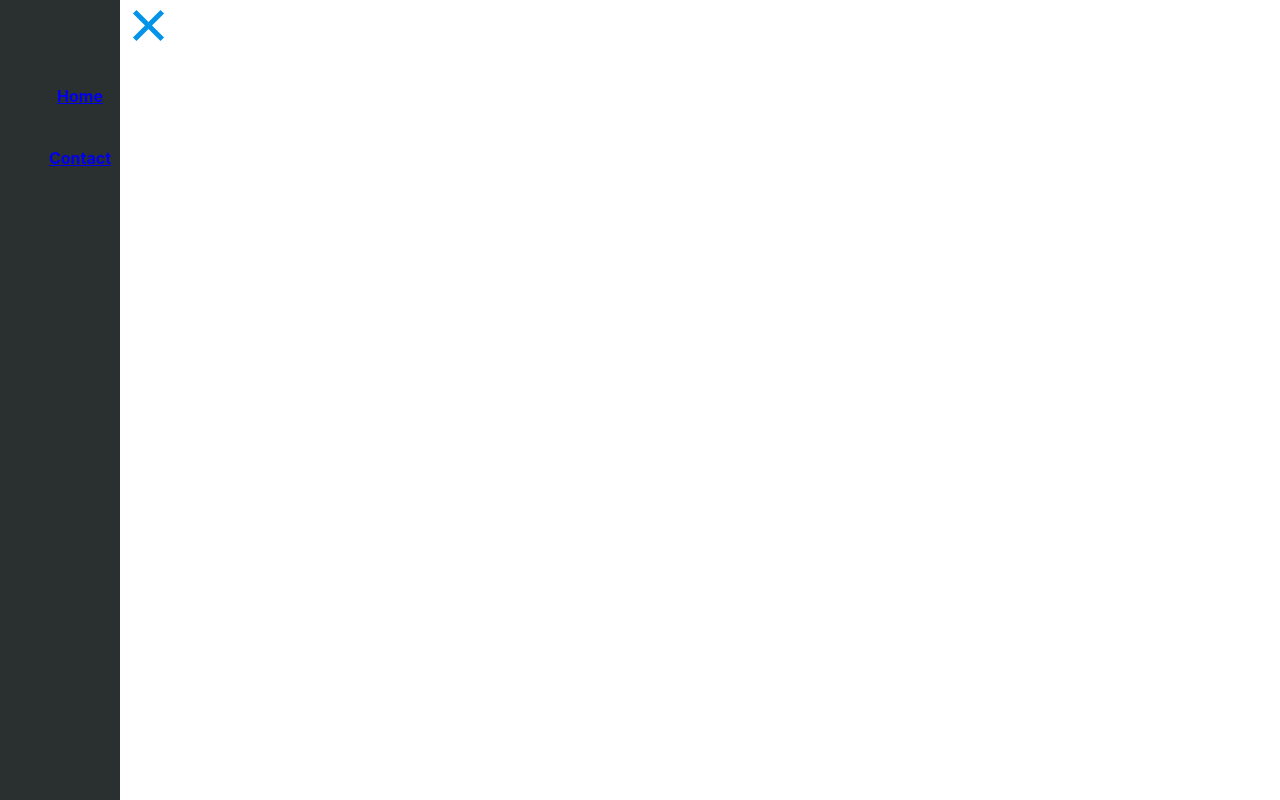
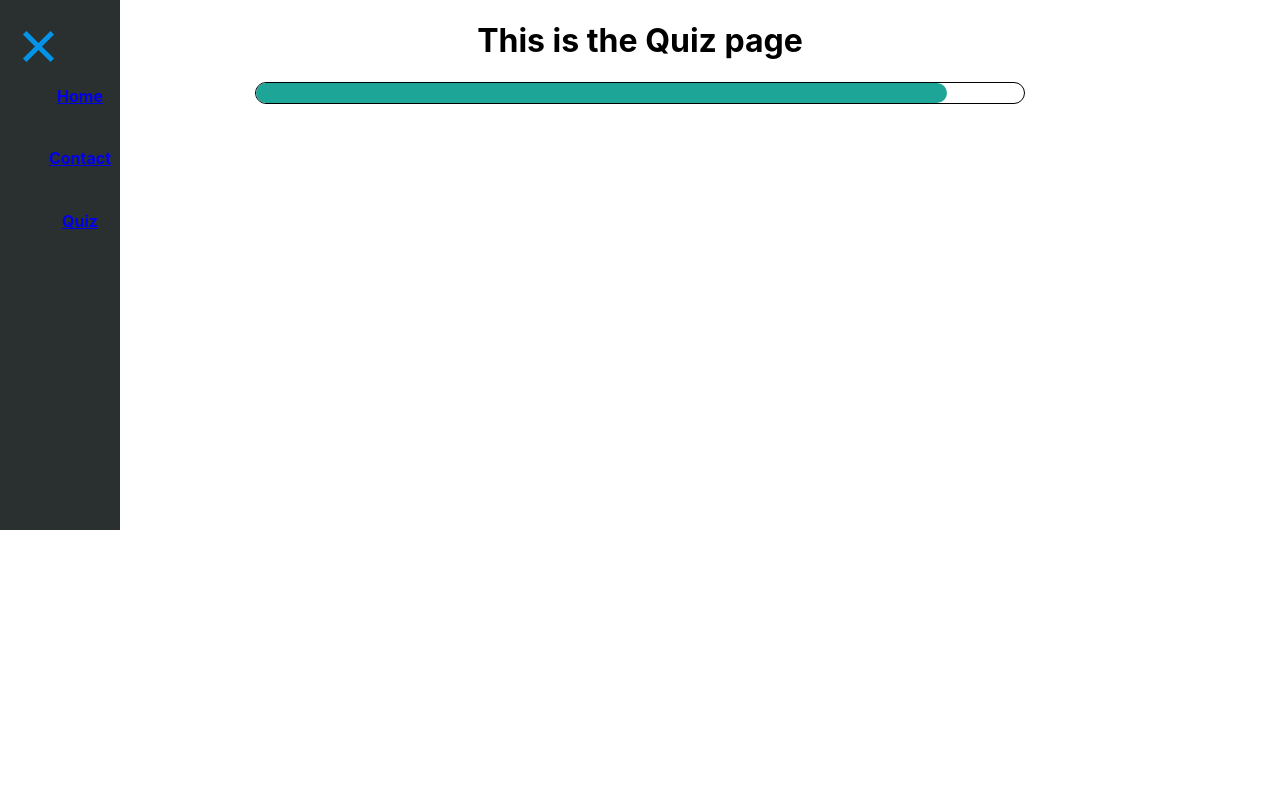
Before and after one commit to sfahadh/Good-Apples-Prototype, a React (Create React App) app: page /quiz in a window 1280 px wide. Both pictures are taken after a click on the element 38 px from the left and 26 px from the top of the page. Built offline with nearby package versions, Linux system fonts and the light colour scheme.

Commit message:
added functional progress bar

```diff
--- a/src/App.js
+++ b/src/App.js
@@ -5,6 +5,7 @@ import Home from "./components/Home/Home"
 import Contact from "./components/Contact/Contact"
 import HideNav from "./components/Navbar/HideNav"
 import ShowNav from "./components/Navbar/ShowNav"
+import Quiz from "./components/Quiz/Quiz"
 
 class App extends Component {
   constructor() {
@@ -46,6 +47,7 @@ class App extends Component {
           <main>
             <Route exact path="/" component={Home}></Route>
             <Route path="/contact" component={Contact}></Route>
+            <Route path="/quiz" component={Quiz}></Route>
           </main>
         </div>
       </div>
--- a/src/components/Contact/Contact.js
+++ b/src/components/Contact/Contact.js
@@ -1,5 +1,4 @@
 import React, { Component } from 'react'
-
 export default class Contact extends Component {
   render() {
     return (
--- a/src/components/Navbar/Navbar.css
+++ b/src/components/Navbar/Navbar.css
@@ -1,5 +1,5 @@
 nav {
-    height: 100%;
+    height: 60%;
     width: 120px;
     position: fixed;
     top: 0;
@@ -8,7 +8,6 @@ nav {
     overflow-x: hidden;
     z-index: 1;
     padding-top: 50px;
-    transition: 3s;
 }
 
 .hamburger, .x {
@@ -16,6 +15,7 @@ nav {
     cursor: pointer;
     margin-left: 13px;
     margin-top: 7px;
+    z-index: 2;
 }
 
 .hamburger span, .x span {
@@ -29,12 +29,10 @@ nav {
 }
 
 .hamburger {
-    transform: translateX(0);
     transition: 1.2s;
 }
 
 .x {
-    transform: translateX(110px);
     transition: 1.2s;
 }
 
@@ -76,7 +74,7 @@ nav {
     flex-direction: column;
     justify-content: space-around;
 }
-
+/*
 .fa-home {
 
 }
@@ -125,4 +123,4 @@ h6 {
 
 #logo-image {
     width: 125px;
-}
+} */
--- a/src/components/Navbar/ShowNav.js
+++ b/src/components/Navbar/ShowNav.js
@@ -16,6 +16,7 @@ class ShowNav extends Component {
                     <ul className='nav-links'>
                         <h4><Link to="/">Home</Link></h4>
                         <h4><Link to="contact">Contact</Link></h4>
+                        <h4><Link to="/quiz">Quiz</Link></h4>
                     </ul>
                 </nav>
             </div>
--- /dev/null
+++ b/src/components/Quiz/FillBar.js
@@ -0,0 +1,10 @@
+import React from 'react'
+import './ProgressBar.css'
+
+function FillerBar(props) {
+    return (
+        <div className="fill-bar" style={{ width: `${props.percentage}%`}}></div>
+    )
+}
+
+export default FillerBar
--- /dev/null
+++ b/src/components/Quiz/ProgressBar.css
@@ -0,0 +1,15 @@
+.progress-bar {
+    position: relative;
+    height: 20px;
+    width: 60vw;
+    margin: auto;
+    border-radius: 50px;
+    border: 1px solid black;
+}
+
+.fill-bar {
+    background: #1DA598;
+    height: 100%;
+    border-radius: inherit;
+    transition: width .2s ease-in;
+}
--- /dev/null
+++ b/src/components/Quiz/ProgressBar.js
@@ -0,0 +1,14 @@
+import React from 'react'
+import FillBar from './FillBar'
+import './ProgressBar.css'
+
+const ProgressBar = (props) => {
+
+    return (
+        <div className="progress-bar">
+            <FillBar percentage={props.percentage}/>
+        </div>
+    )
+}
+
+export default ProgressBar
--- /dev/null
+++ b/src/components/Quiz/Quiz.js
@@ -0,0 +1,22 @@
+import React, { Component } from 'react'
+import ProgressBar from './ProgressBar'
+
+export default class Quiz extends Component {
+    constructor(props) {
+        super(props)
+
+        this.state = {
+            percentage: 90
+        }
+    }
+
+  render() {
+    const { percentage } = this.state
+    return (
+      <div>
+        <h1>This is the Quiz page</h1>
+        <ProgressBar percentage={percentage}/>
+      </div>
+    )
+  }
+}
```
Also changed, not shown: src/components/Quiz/Questions.js (added).
